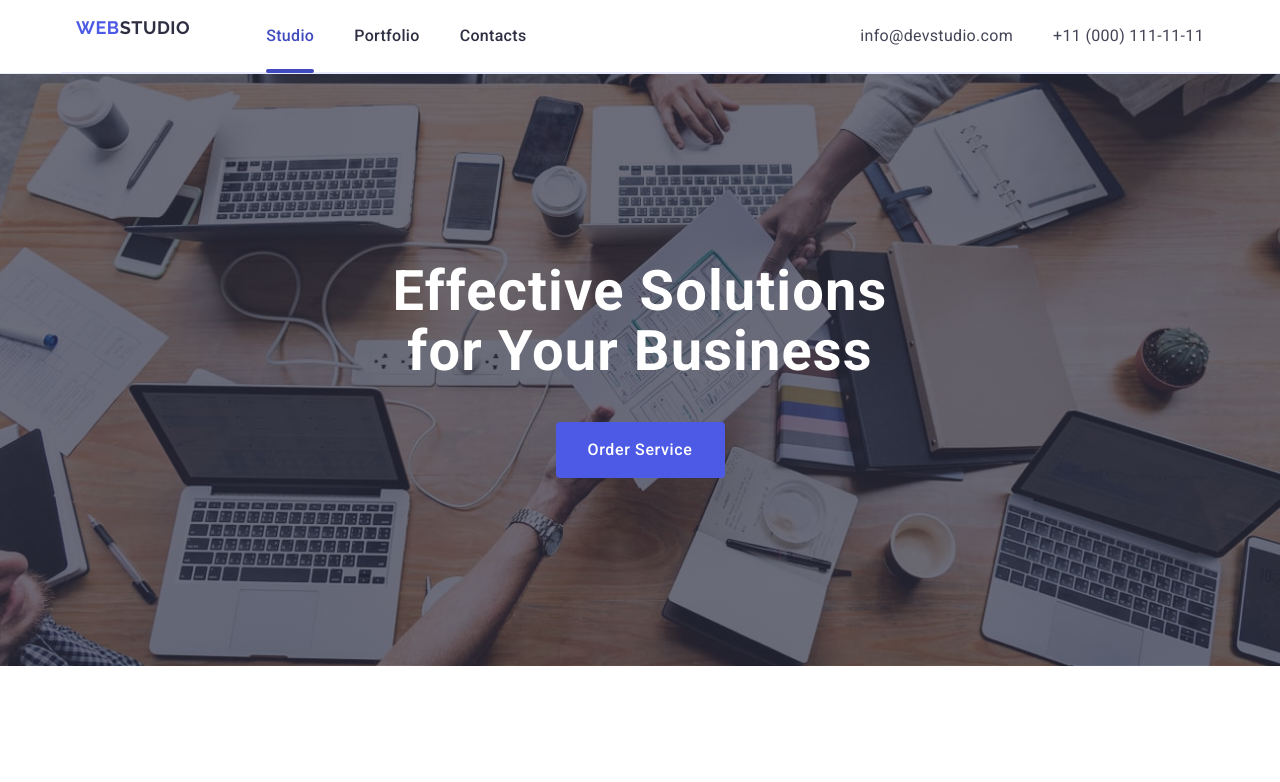
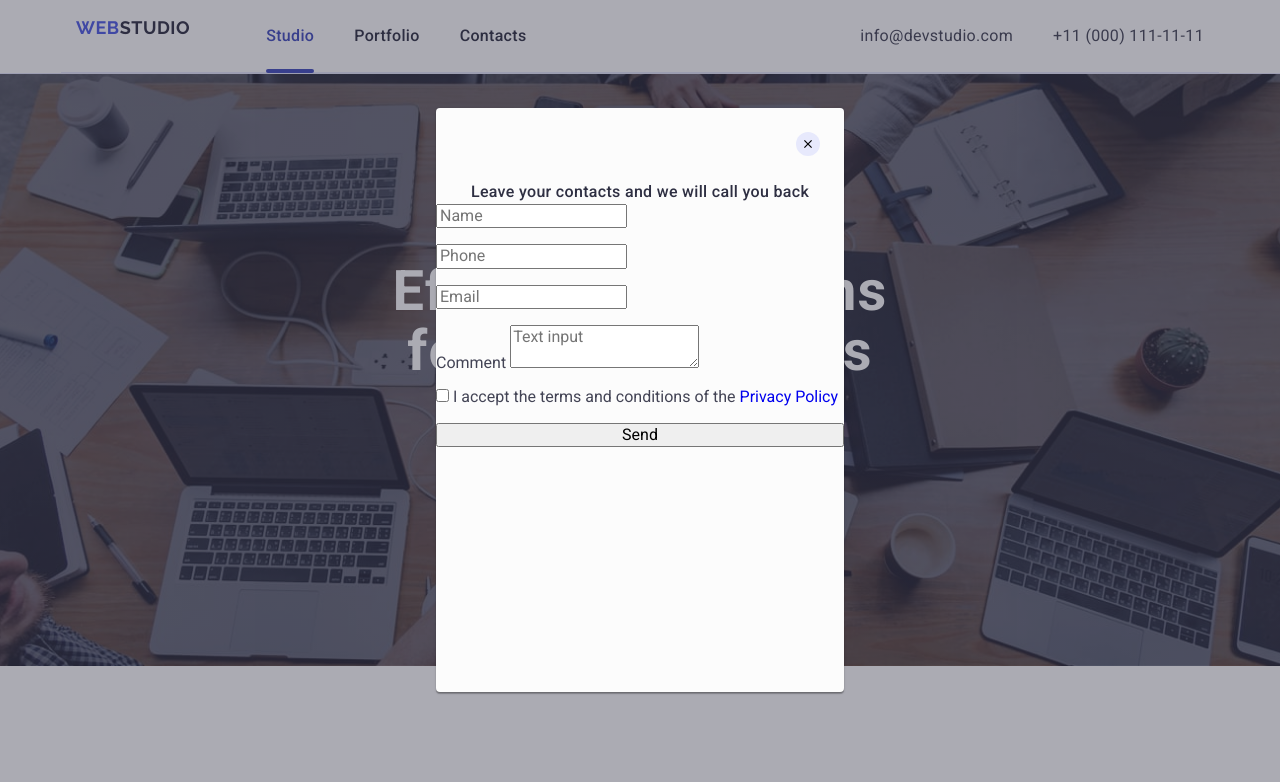
Before and after one commit to Veniela/goit-markup-hw-05, a plain HTML site: page index.html in a window 1280 px wide. Shown: the top 782 px of the page. Drawn offline with nearby package versions, Linux system fonts and the light colour scheme.

Commit message:
add all files

```diff
--- a/css/styles.css
+++ b/css/styles.css
@@ -575,9 +575,9 @@ fill: #f4f4fd;
     height: 100%;
     background-color: rgba(46, 47, 66, 0.4);
 
-    opacity: 0;
+/* потім вставити тут невидимість opacity: 0;
     visibility: hidden;
-    pointer-events: none;
+    pointer-events: none; */
 
     transition: opacity 250ms cubic-bezier(0.4, 0, 0.2, 1),
     visibility 250ms cubic-bezier(0.4, 0, 0.2, 1);
@@ -604,5 +604,57 @@ fill: #f4f4fd;
 }
 
 .backdrop:not(.is-open) .modal {
-    transform: translate(-50%, -100%);
+    transform: translate (-50%, -100%);
 }
+
+/* Form Inside */
+
+.modal-closed {
+box-sizing: border-box;
+    border-radius: 50%;
+    stroke-width: 1px;
+        stroke: rgba(0, 0, 0, 0.1);
+    width: 24px;
+    height: 24px;
+    background: #e7e9fc;
+    justify-content: center;
+    text-align: center;
+    display: flex;
+    align-items: center;
+    margin-top: 24px;
+    margin-left: 360px;
+}
+
+.modal-svg-icon {
+
+}
+
+.closed-icon {
+    display: flex;
+    align-items: center;
+    justify-content: center;
+    width: 8px;
+        height: 8px;
+}
+
+.modal-title {
+    font-family: "Roboto", sans-serif;
+        font-weight: 500;
+        font-size: 16px;
+        line-height: 150%;
+        letter-spacing: 0.02em;
+        text-align: center;
+        color: #2e2f42;
+        margin-top: 24px;
+        display: flex;
+        align-items: center;
+        justify-content: center;
+}
+
+/* Form */
+
+.contact-form {
+    display: flex;
+        flex-direction: column;
+        gap: 16px;
+}
--- a/index.html
+++ b/index.html
@@ -465,7 +465,47 @@
     </footer>
 
     <div class="backdrop is-open">
-      <div class="modal"></div>
+      <div class="modal">
+        <div class="modal-closed">
+          <a href="#" class="modal-svg-icon"
+            ><svg class="closed-icon">
+              <use href="./images/icons.svg#icon-close-black"></use>
+            </svg>
+          </a>
+        </div>
+
+        <h2 class="modal-title">
+          Leave your contacts and we will call you back
+        </h2>
+
+        <form class="contact-form">
+          <label>
+            <span class="label-icon"></span>
+            <input type="text" name="name" placeholder="Name" required />
+          </label>
+
+          <label>
+            <span class="label-icon"></span>
+            <input type="tel" name="phone" placeholder="Phone" required />
+          </label>
+          <label>
+            <span class="label-icon"></span>
+            <input type="email" name="email" placeholder="Email" required />
+          </label>
+          <label class="textarea-wrap">
+            <span class="label-text">Comment</span>
+            <textarea name="comment" placeholder="Text input"></textarea>
+          </label>
+          <label class="checkbox-wrap">
+            <input type="checkbox" name="agree" required />
+            <span
+              >I accept the terms and conditions of the
+              <a href="#">Privacy Policy</a></span
+            >
+          </label>
+          <button type="submit" class="submit-btn">Send</button>
+        </form>
+      </div>
     </div>
   </body>
 </html>
```
